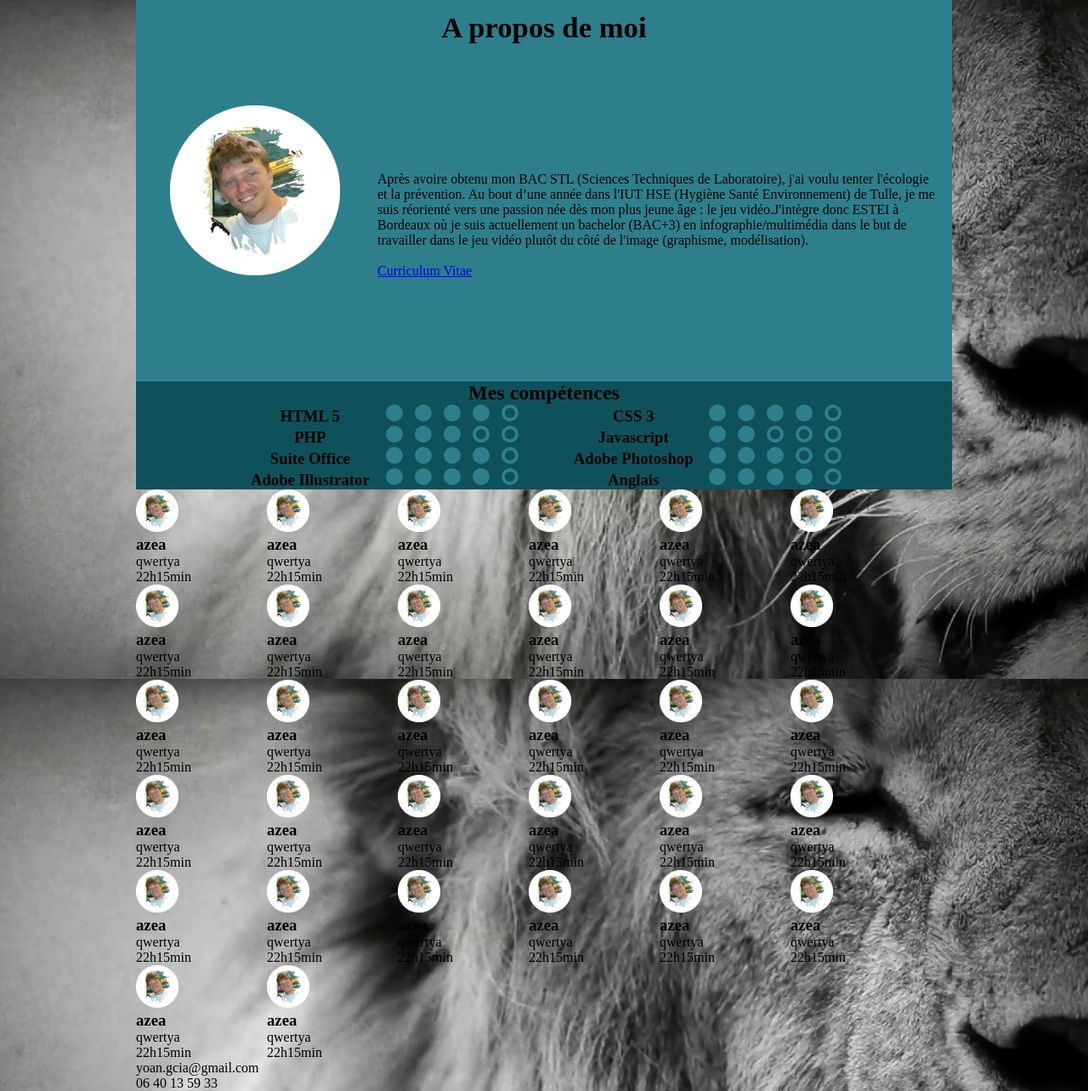
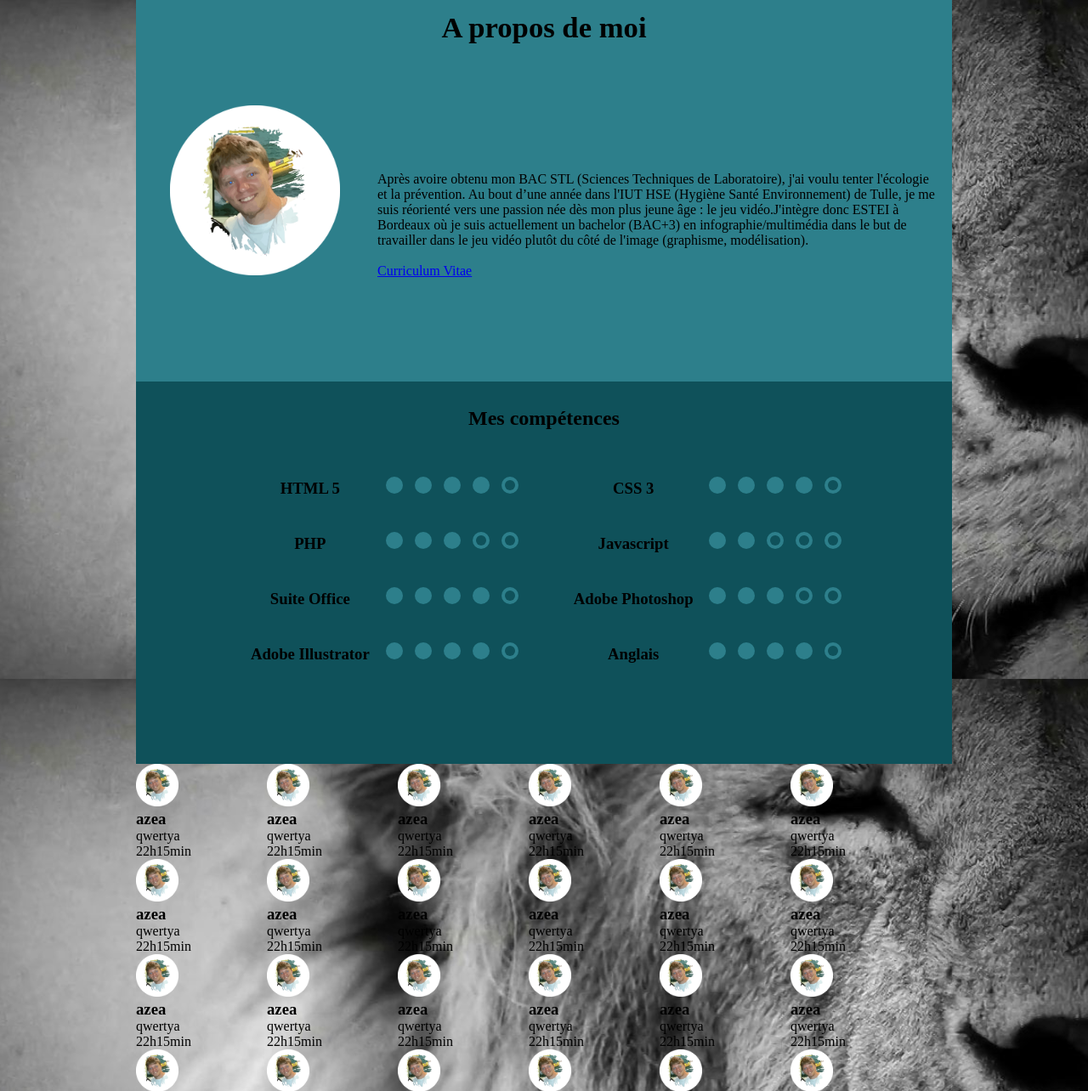
Before and after one commit to YoanGarcia/Porfolio, a PHP site: page / in a window 1280 px wide. Shown: the part 801-2085 px from the top of the page at 85% size. Run offline with PHP 8.4, Linux system fonts and the light colour scheme; data comes from the database, SQL or seed files in the repository.

Commit message:
aze
div compétence

```diff
--- a/css/style.css
+++ b/css/style.css
@@ -102,12 +102,21 @@ header
 	text-align: center;
 	padding: 0% 10% 0% 10%;
 	background: rgb(15, 81, 90);
+	height: 450px;
+}
+
+#competences h1
+{
+	padding: 30px 0px 0px 0px;
+	margin: 0px 0px 35px 0px;
 }
 
 .competence
 {
 	display: inline-block;
 	width: 49%;
+	margin: 20px 0px;
+
 }
 
 .competence h3
```
